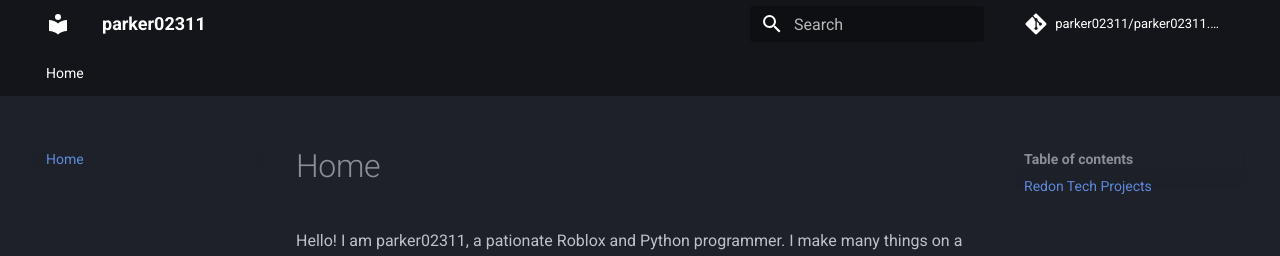
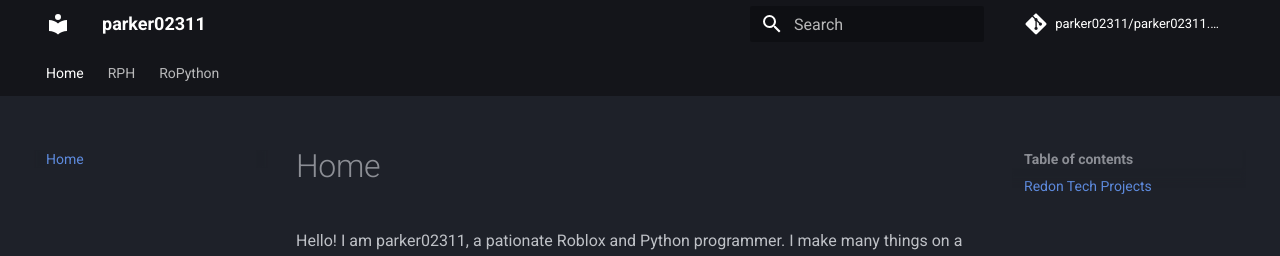
Before and after one commit to parker02311/parker02311.github.io, an MkDocs documentation site: the page built from pages/index.md, in a window 1280 px wide. Shown: the top 256 px of the page. Built offline with MkDocs 1.6.1 and Material for MkDocs 9.7.7, drawn with Linux system fonts in a browser that asks for light colours; comment, search, counter and statistics services are not loaded.

Commit message:
Add some more nvaigation

```diff
--- a/mkdocs.yml
+++ b/mkdocs.yml
@@ -39,3 +39,5 @@ markdown_extensions:
 
 nav:
   - Home: index.md
+  - RPH: https://redon-tech.github.io/RPH-Docs/
+  - RoPython: /ropython
```
